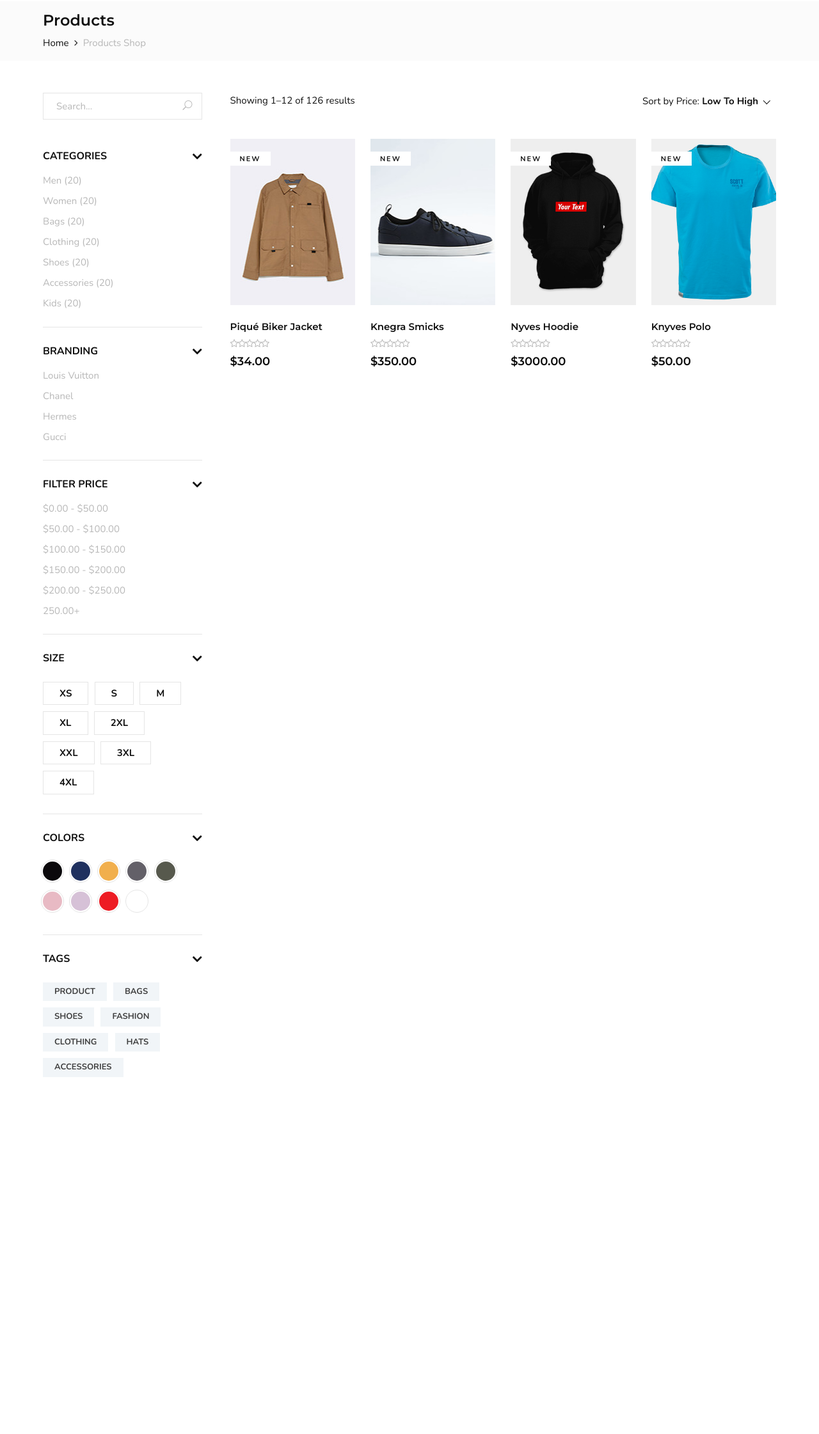
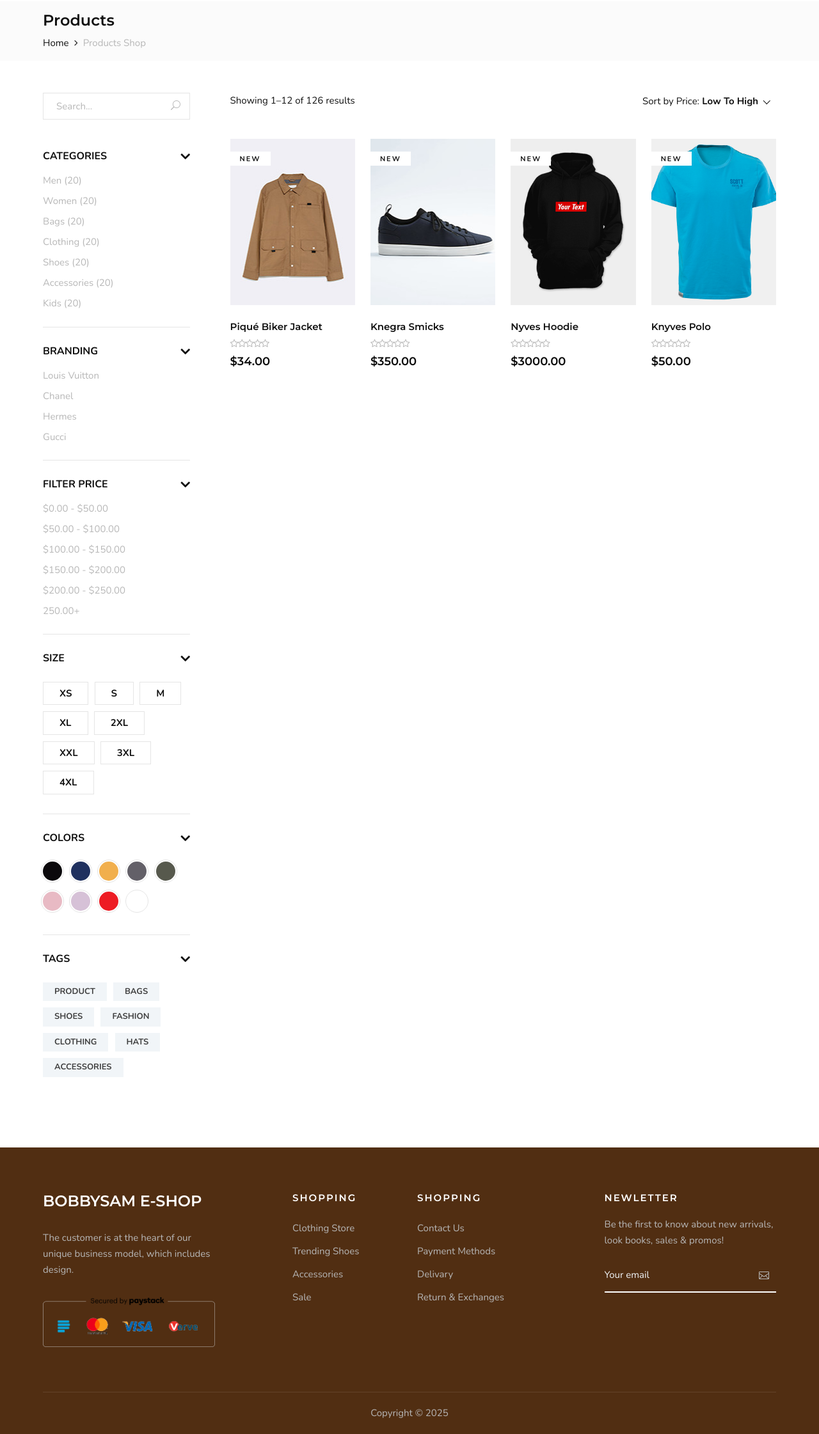
Before and after one commit to SamuelOshin/Fashion-E-commerce, a Django app: page /products/shop/ in a window 1280 px wide. Shown: the part 135-2377 px from the top of the page at 64% size. Before the commit the page ends 1819 px from the top, so only its background shows below. Run offline with Django 5.2, Linux system fonts and the light colour scheme; data comes from the database, SQL or seed files in the repository; some libraries are stand-ins or nearby versions; grey boxes are pictures that could not be loaded.

Commit message:
Add sidebar toggle functionality, update footer template, and refine CSS styles

```diff
--- a/knegra_nyves/urls.py
+++ b/knegra_nyves/urls.py
@@ -25,4 +25,7 @@ urlpatterns = [
     path('', views.index, name='index'),
     path('products/', include('products.urls')),
     path('users/', include('users.urls')),
-] + static(settings.MEDIA_URL, document_root=settings.MEDIA_ROOT)
+]
+
+if settings.DEBUG:
+    urlpatterns += static(settings.MEDIA_URL, document_root=settings.MEDIA_ROOT)
--- a/static/css/style.css
+++ b/static/css/style.css
@@ -1938,7 +1938,7 @@ ol {
 -----------------------*/
 
 .footer {
-	background: #111111;
+	background: #512e12;
 	padding-top: 70px;
 }
 
@@ -1993,7 +1993,7 @@ ol {
 .footer__widget .footer__newslatter form input {
 	width: 100%;
 	font-size: 15px;
-	color: #3d3d3d;
+	color: #f1f5f8;
 	background: transparent;
 	border: none;
 	padding: 15px 0;
@@ -2001,23 +2001,23 @@ ol {
 }
 
 .footer__widget .footer__newslatter form input::-webkit-input-placeholder {
-	color: #3d3d3d;
+	color: #f1f5f8;
 }
 
 .footer__widget .footer__newslatter form input::-moz-placeholder {
-	color: #3d3d3d;
+	color: #f1f5f8
 }
 
 .footer__widget .footer__newslatter form input:-ms-input-placeholder {
-	color: #3d3d3d;
+	color: #f1f5f8;
 }
 
 .footer__widget .footer__newslatter form input::-ms-input-placeholder {
-	color: #3d3d3d;
+	color: #f1f5f8;
 }
 
 .footer__widget .footer__newslatter form input::placeholder {
-	color: #3d3d3d;
+	color: #f1f5f8;
 }
 
 .footer__widget .footer__newslatter form button {
--- a/static/css/styles.css
+++ b/static/css/styles.css
@@ -372,6 +372,12 @@ button:focus {
     background-position: center center;
   }
 
+}
+
+@media (min-width: 768px) and (max-width: 1024px) {
+  .home-bg {
+    height: 50vh !important;
+  }
 }
 
 .home-table-center {
@@ -1196,3 +1202,113 @@ span.product-size {
   color: #ff0051;
   text-align: right;
 }
+
+
+/* Sidebar Toggle Button */
+.sidebar-toggle {
+  position: fixed;
+  top: 50%;
+  left: 0;
+  transform: translateY(-50%);
+  background-color: #fff;
+  border: 1px solid #ccc;
+  padding: 10px;
+  cursor: pointer;
+  z-index: 1001;
+  display: flex;
+  align-items: center;
+  justify-content: center;
+  transition: left 1.3s ease;
+  border-radius: 0 5px 5px 0;
+  width: 40px;
+}
+
+.sidebar-toggle .arrow {
+  width: 0;
+  height: 0;
+  border-top: 8px solid transparent;
+  border-bottom: 8px solid transparent;
+  border-left: 8px solid #000;
+  transition: transform 0.3s ease;
+}
+
+/* Initial state of the sidebar (hidden) for mobile and tablet */
+@media (max-width: 991px) {
+  .shop__sidebar {
+    position: fixed;
+    top: 0;
+    left: 0;
+    width: 80vw;
+    height: 100vh;
+    background-color: #fff;
+    overflow-y: auto;
+    box-shadow: 2px 0 5px rgba(0,0,0,0.1);
+    z-index: 1000;
+    transform: translateX(-100%);
+    transition: transform 1.3s ease;
+    display: block;
+  }
+}
+
+/* Sidebar visible state */
+.sidebar-active .shop__sidebar {
+  transform: translateX(0);
+}
+
+/* Adjust toggle button position when sidebar is active */
+.sidebar-active .sidebar-toggle {
+  left: 80vw;
+}
+
+/* Rotate the arrow when sidebar is active */
+.sidebar-active .sidebar-toggle .arrow {
+  transform: rotate(0deg);
+  transition: transform 1.3s ease;
+  border-left: 8px solid transparent;
+  border-right: 8px solid #000;
+}
+
+
+
+/* Large screens: Always show sidebar and hide toggle button */
+@media (min-width: 992px) {
+  .sidebar-toggle {
+      display: none;
+  }
+  .shop__sidebar {
+      transform: translateX(0);
+      position: static;
+      width: 250px;
+      box-shadow: none;
+  }
+}
+
+/* Optional: Dim the background when sidebar is active on mobile/tablet */
+.sidebar-active::before {
+  content: "";
+  position: fixed;
+  top: 0;
+  left: 80vw;
+  width: calc(100% - 80vw);
+  height: 100%;
+  background: rgba(0, 0, 0, 0.5);
+  z-index: 999;
+}
+
+/* Ensure the toggle button stays above the dimmed background */
+.sidebar-toggle {
+  z-index: 1001;
+}
+
+/* Sidebar Content Padding */
+.sidebar-active .shop__sidebar__search,
+.sidebar-active .shop__sidebar__accordion {
+  padding: 20px;
+}
+
+/* Optional: Hide the dimmed background on large screens */
+@media (min-width: 992px) {
+  .sidebar-active::before {
+    display: none;
+  }
+}
--- a/static/js/scripts.js
+++ b/static/js/scripts.js
@@ -493,3 +493,16 @@ function initializeCartQuantityHandlers() {
 
 
 }
+
+
+
+// Close sidebar when clicking outside
+document.addEventListener('click', function(event) {
+    const sidebar = document.querySelector('.shop__sidebar');
+    const toggleButton = document.querySelector('.sidebar-toggle');
+    if (document.body.classList.contains('sidebar-active') &&
+        !sidebar.contains(event.target) &&
+        !toggleButton.contains(event.target)) {
+        document.body.classList.remove('sidebar-active');
+    }
+});
--- a/templates/base.html
+++ b/templates/base.html
@@ -20,6 +20,7 @@
     {% block content %}
 
     {% endblock %}
+    {% include 'footer.html' %}
     <script src="{% static 'js/jquery-3.3.1.min.js' %}"></script>
     <script src="{% static 'js/typed.js' %}"></script>
     <script src="{% static 'js/popper.min.js' %}"></script>
@@ -58,6 +59,10 @@
                 }
             });
         });
+
+        document.querySelector('.sidebar-toggle').addEventListener('click', function() {
+            document.body.classList.toggle('sidebar-active');
+        });
     </script>
 </body>
 </html>
--- /dev/null
+++ b/templates/footer.html
@@ -0,0 +1,63 @@
+{% load static %}
+<footer class="footer">
+    <div class="container">
+        <div class="row">
+            <div class="col-lg-3 col-md-6 col-sm-6">
+                <div class="footer__about">
+                    <div class="footer__logo">
+                        <a href="{% url 'index' %}"><h4 class="fw-bolder" style="color: #ffffff;">BOBBYSAM E-SHOP</h4></a>
+                    </div>
+                    <p>The customer is at the heart of our unique business model, which includes design.</p>
+                    <a href="#"><img src="{% static 'img/payment.png' %}" alt="paystack"></a>
+                </div>
+            </div>
+            <div class="col-lg-2 offset-lg-1 col-md-3 col-sm-6">
+                <div class="footer__widget">
+                    <h6>Shopping</h6>
+                    <ul>
+                        <li><a href="#">Clothing Store</a></li>
+                        <li><a href="#">Trending Shoes</a></li>
+                        <li><a href="#">Accessories</a></li>
+                        <li><a href="#">Sale</a></li>
+                    </ul>
+                </div>
+            </div>
+            <div class="col-lg-2 col-md-3 col-sm-6">
+                <div class="footer__widget">
+                    <h6>Shopping</h6>
+                    <ul>
+                        <li><a href="#">Contact Us</a></li>
+                        <li><a href="#">Payment Methods</a></li>
+                        <li><a href="#">Delivary</a></li>
+                        <li><a href="#">Return & Exchanges</a></li>
+                    </ul>
+                </div>
+            </div>
+            <div class="col-lg-3 offset-lg-1 col-md-6 col-sm-6">
+                <div class="footer__widget">
+                    <h6>NewLetter</h6>
+                    <div class="footer__newslatter">
+                        <p>Be the first to know about new arrivals, look books, sales & promos!</p>
+                        <form action="#">
+                            <input type="text" placeholder="Your email">
+                            <button type="submit"><span class="icon_mail_alt"></span></button>
+                        </form>
+                    </div>
+                </div>
+            </div>
+        </div>
+        <div class="row">
+            <div class="col-lg-12 text-center">
+                <div class="footer__copyright__text">
+                    <p>Copyright ©
+                        <script>
+                            document.write(new Date().getFullYear());
+                        </script>
+                    </p>
+
+                </div>
+            </div>
+        </div>
+    </div>
+</footer>
+<!-- Footer Section End -->
--- a/templates/header.html
+++ b/templates/header.html
@@ -94,8 +94,7 @@
         <div class="row">
             <div class="col-lg-3 col-md-3">
                 <div class="header__logo">
-                    <!-- <a href="./index.html"><img src="img/logo.png" alt=""></a> -->
-                    <a href="./index.html"><h4 class="fw-bolder" style="color: #300E02;">BOBBYSAM E-SHOP</h4></a>
+                    <a href="{% url 'index' %}"><h4 class="fw-bolder" style="color: #300E02;">BOBBYSAM E-SHOP</h4></a>
                 </div>
             </div>
             <div class="col-lg-6 col-md-6">
--- a/templates/products/products.html
+++ b/templates/products/products.html
@@ -22,6 +22,11 @@
 <section class="shop spad">
     <div class="container">
         <div class="row">
+            <!-- Toggle Button for Sidebar -->
+            <button class="sidebar-toggle d-lg-none">
+                <span class="arrow"></span>
+            </button>
+
             <div class="col-lg-3">
                 <div class="shop__sidebar">
                     <div class="shop__sidebar__search">
```
Also changed, not shown: static/img/payment.png, 1 other file.
